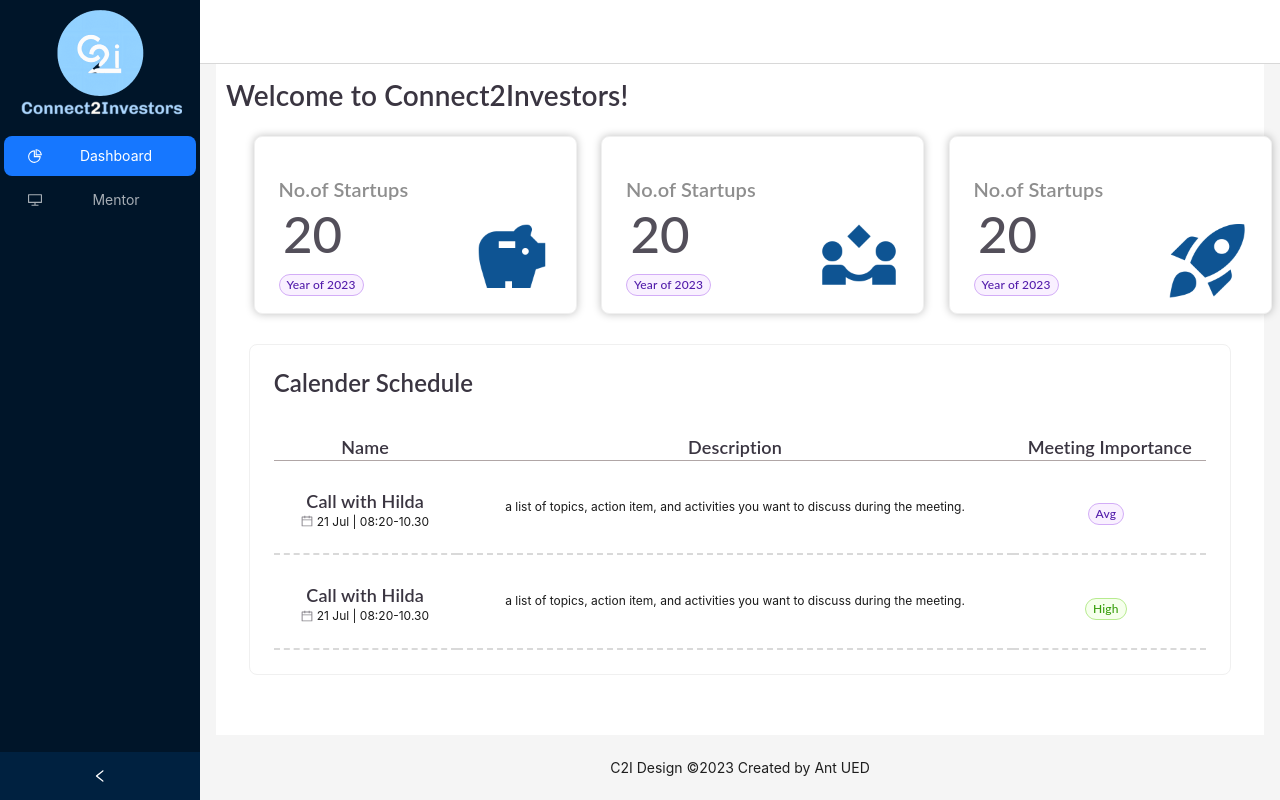
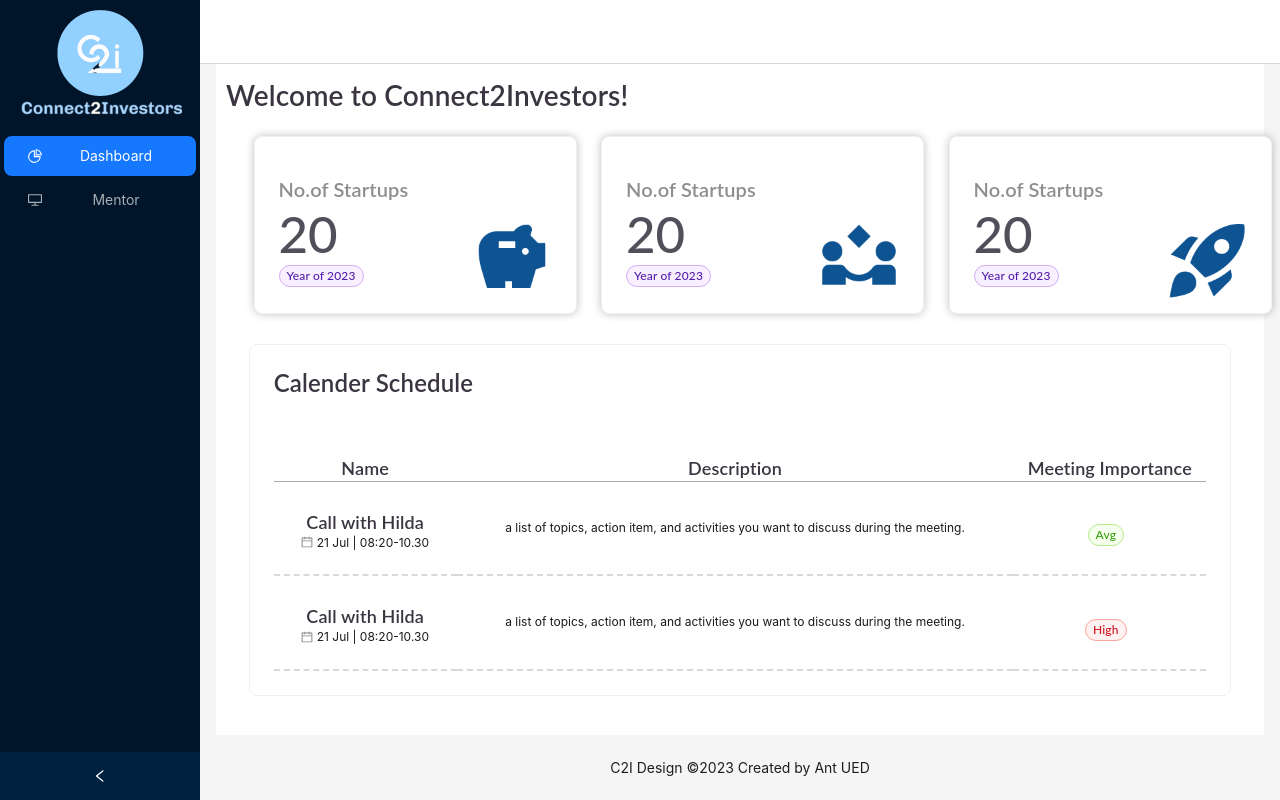
Before and after one commit to sarathirangasamy/c2i-design, a React (Create React App) app: page / in a window 1280 px wide. Built offline with nearby package versions, Linux system fonts and the light colour scheme.

Commit message:
Calender meeting schedule page design updated

```diff
--- a/src/dashboard/calender-meeting-schedule.tsx
+++ b/src/dashboard/calender-meeting-schedule.tsx
@@ -1,7 +1,6 @@
-import { Card, Col, Divider, Row, Space, Tag } from "antd"
+import './style.css';
 import { CalendarOutlined } from '@ant-design/icons';
-
-import './style.css'
+import { Card, Col, Row, Space, Tag } from 'antd';
 
 export const CalenderMeetingSchedule: React.FC = () => {
 
@@ -9,7 +8,7 @@ export const CalenderMeetingSchedule: React.FC = () => {
         <div>
             <Row gutter={24}>
                 <Col offset={1} span={22} className="remove-col-padding">
-                    <Card title="Calender Schedule" className="card-custom-title" hoverable={true} bordered={true} >
+                    <Card title="Calender Schedule" className="card-custom-title calender-schedule-margin-align" hoverable={true} bordered={true} >
                         <table className="table dashboard-table" width="100%">
                             <thead>
                                 <tr>
@@ -31,7 +30,7 @@ export const CalenderMeetingSchedule: React.FC = () => {
                                     </td>
                                     <td className="td-content-align">a list of topics, action item, and activities you want to discuss during the meeting.</td>
                                     <td className="td-content-align"> <Space size={[0, 8]} wrap>
-                                        <Tag color="purple" className="tag-custom-design">Avg</Tag>
+                                        <Tag color="green" className="tag-custom-design tag-success">Avg</Tag>
                                     </Space></td>
                                 </tr>
 
@@ -48,7 +47,7 @@ export const CalenderMeetingSchedule: React.FC = () => {
                                     <td className="td-content-align">a list of topics, action item, and activities you want to discuss during the meeting.</td>
                                     <td className="td-content-align">
                                         <Space size={[0, 8]} wrap>
-                                            <Tag color="green" className="tag-custom-design">High</Tag>
+                                            <Tag color="red" className="tag-custom-design tag-danger">High</Tag>
                                         </Space></td>
                                 </tr>
                             </tbody>
--- a/src/dashboard/dashboard.tsx
+++ b/src/dashboard/dashboard.tsx
@@ -81,10 +81,6 @@ export const Dashboard: React.FC = () => {
             {/* //Calender Schedule card// */}
             <CalenderMeetingSchedule />
 
-
-
-            {/* //Mentor list// */}
-            {/* <Mentor /> */}
         </div>
     )
 }
--- a/src/dashboard/style.css
+++ b/src/dashboard/style.css
@@ -40,7 +40,7 @@
   font-style: normal;
   font-weight: 500;
   line-height: 32px;
-  /* 62.745% */
+  float: left;
 }
 
 .remove-col-padding {
@@ -67,7 +67,6 @@
 }
 
 .tag-custom-design {
-  color: var(--light-primary-main);
   margin-top: 15px;
   text-align: center;
   font-family: Lato;
@@ -77,6 +76,14 @@
   line-height: 20px;
   letter-spacing: 0.14px;
   border-radius: 13px;
+}
+
+.tag-success {
+  color: var(--light-success-main);
+}
+
+.tag-danger {
+  color: var(--light-danger-main);
 }
 
 .schedule-card-title {
@@ -114,6 +121,11 @@
 .card-custom-title .ant-card-head {
   border-bottom: none;
   margin-top: 10px;
+  margin-bottom: 20px;
+}
+
+.calender-schedule-margin-align {
+  margin-bottom: 20px;
 }
 
 @media only screen and (max-width: 1200px) and (min-width: 1000px) {
@@ -140,4 +152,9 @@
   .dashboard-card-custom-design {
     min-width: 100%;
   }
+
+  .dashboard-meeting-font {
+    font-size: 15px;
+  }
+
 }
--- a/src/index.css
+++ b/src/index.css
@@ -20,6 +20,8 @@ code {
   --light-text-primary: rgba(58, 53, 65, 0.87);
   --light-text-secondary: rgba(58, 53, 65, 0.6);
   --light-primary-main: #9155fd;
+  --light-success-main: #00FF00;
+  --light-danger-main: #FF0000;
   --table-td-hr-primary: #d9d9d9;
   --table-tr-hr-primary: #b0a6a6;
   --text-solid-blue: #0d5795;
--- a/src/mentor/styles.css
+++ b/src/mentor/styles.css
@@ -25,6 +25,7 @@
 .mentor-card-margin-align {
   margin-top: 10px;
   margin-bottom: 10px;
+  border: none;
 }
 
 .head-box-content {
```
